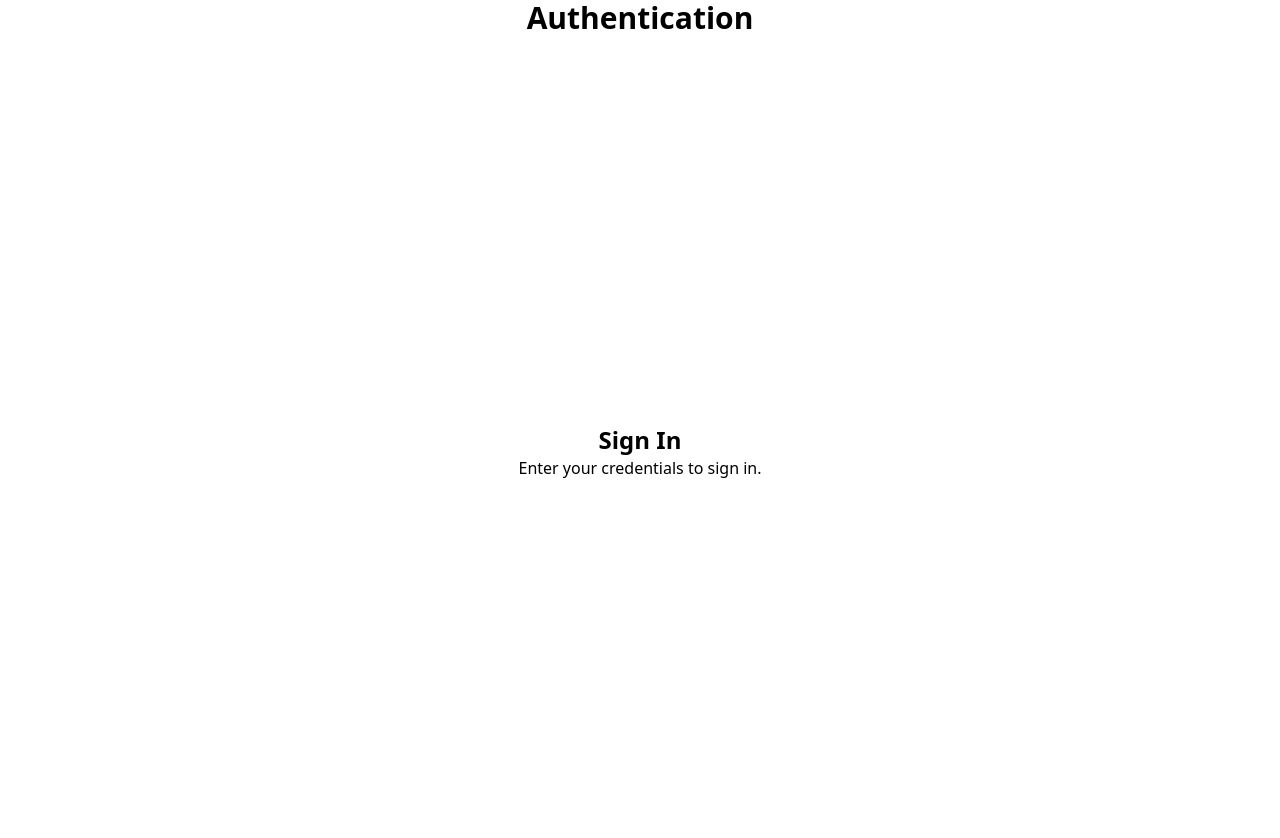
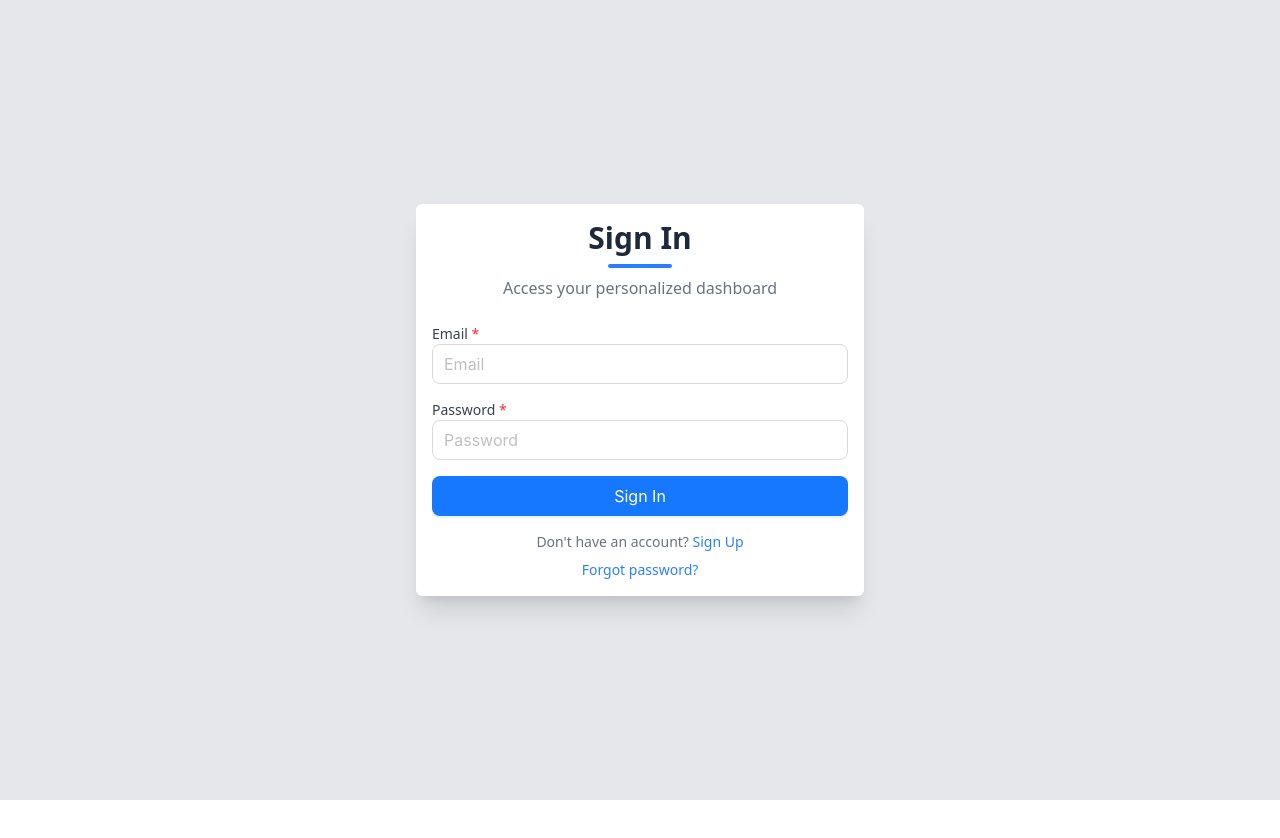
Before and after one commit to ifenilpatel/react.foundation, a React (Vite) app: page /auth/signin in a window 1280 px wide. Shown: the top 838 px of the page. After the commit the page ends 800 px from the top, so only its background shows below. Built offline with nearby package versions, Linux system fonts and the light colour scheme.

Commit message:
update code and manage common component and also enhance signin page

```diff
--- a/package.json
+++ b/package.json
@@ -10,11 +10,15 @@
     "preview": "vite preview"
   },
   "dependencies": {
+    "@hookform/resolvers": "^4.1.2",
     "@tailwindcss/vite": "^4.0.9",
+    "antd": "^5.24.2",
     "react": "^19.0.0",
     "react-dom": "^19.0.0",
+    "react-hook-form": "^7.54.2",
     "react-router-dom": "^7.2.0",
-    "tailwindcss": "^4.0.9"
+    "tailwindcss": "^4.0.9",
+    "zod": "^3.24.2"
   },
   "devDependencies": {
     "@eslint/js": "^9.21.0",
--- a/src/modules/authentication/authentication.tsx
+++ b/src/modules/authentication/authentication.tsx
@@ -2,9 +2,10 @@ import { Outlet } from "react-router-dom";
 
 function Authentication() {
   return (
-    <div className="flex flex-col items-center justify-center min-h-screen">
-      <h1 className="text-3xl font-bold mb-4">Authentication</h1>
-      <Outlet /> {/* Renders child routes like SignIn, Register, etc. */}
+    <div className="bg-gray-200 flex flex-col items-center justify-center min-h-screen">
+      <div className="bg-white shadow-xl rounded-md p-4 w-full max-w-md">
+        <Outlet />
+      </div>
     </div>
   );
 }
--- a/src/modules/authentication/components/SignIn.tsx
+++ b/src/modules/authentication/components/SignIn.tsx
@@ -1,10 +1,80 @@
-function SignIn() {
+import { zodResolver } from "@hookform/resolvers/zod";
+import { useForm } from "react-hook-form";
+import { Link } from "react-router-dom";
+import { z } from "zod";
+import InputField from "../../../ui/InputField";
+import Label from "../../../ui/Label";
+import SubmitButton from "../../../ui/SubmitButton";
+
+const signInSchema = z.object({
+  email: z.string().min(1, "Email is required").email("Invalid email format"),
+  password: z.string().min(6, "Password must be at least 6 characters"),
+});
+
+type SignInSchemaType = z.infer<typeof signInSchema>;
+
+const SignIn = () => {
+  const {
+    control,
+    handleSubmit,
+    formState: { errors },
+  } = useForm<SignInSchemaType>({
+    resolver: zodResolver(signInSchema),
+    defaultValues: {
+      email: "",
+      password: "",
+    },
+    mode: "onBlur",
+  });
+
+  const onSubmit = (data: SignInSchemaType) => {
+    console.log("Form Submitted:", data);
+  };
+
   return (
-    <div className="flex flex-col items-center justify-center min-h-screen">
-      <h2 className="text-2xl font-bold">Sign In</h2>
-      <p>Enter your credentials to sign in.</p>
-    </div>
+    <>
+      <div className="text-center mb-6">
+        <h2 className="text-3xl font-semibold text-gray-800">Sign In</h2>
+        <div className="w-16 h-1 bg-blue-500 mx-auto mt-2 rounded-full"></div>
+        <p className="text-gray-500 mt-2">Access your personalized dashboard</p>
+      </div>
+
+      <form className="space-y-4" onSubmit={handleSubmit(onSubmit)}>
+        <div>
+          <Label htmlFor="email" required>
+            Email
+          </Label>
+          <InputField name="email" control={control} type="email" placeholder="Email" hasError={!!errors.email} />
+          {errors.email && <p className="text-red-500 text-sm">{errors.email.message}</p>}
+        </div>
+
+        <div>
+          <Label htmlFor="password" required>
+            Password
+          </Label>
+          <InputField name="password" control={control} type="password" placeholder="Password" hasError={!!errors.password} />
+          {errors.password && <p className="text-red-500 text-sm">{errors.password.message}</p>}
+        </div>
+
+        <div>
+          <SubmitButton label="Sign In" loading={false} />
+        </div>
+      </form>
+      <div className="mt-4 text-center space-y-2">
+        <p className="text-sm text-gray-500">
+          Don't have an account?&nbsp;
+          <Link to="/auth/register" className="text-blue-500 font-medium hover:underline">
+            Sign Up
+          </Link>
+        </p>
+        <p className="text-sm text-gray-500">
+          <Link to="/auth/forgot-password" className="text-blue-500 font-medium hover:underline">
+            Forgot password?
+          </Link>
+        </p>
+      </div>
+    </>
   );
-}
+};
 
 export default SignIn;
--- /dev/null
+++ b/src/ui/InputField.tsx
@@ -0,0 +1,22 @@
+import { Input } from "antd";
+import { Control, Controller } from "react-hook-form";
+
+interface InputFieldProps {
+  name: string;
+  control: Control<any>;
+  type?: string;
+  hasError?: boolean;
+  [key: string]: any;
+}
+
+const InputField: React.FC<InputFieldProps> = ({ name, control, type = "text", hasError = false, ...props }) => {
+  return (
+    <Controller
+      name={name}
+      control={control}
+      render={({ field }) => <Input size="large" {...field} type={type} id={name} status={hasError ? "error" : ""} {...props} />}
+    />
+  );
+};
+
+export default InputField;
--- /dev/null
+++ b/src/ui/Label.tsx
@@ -0,0 +1,19 @@
+import React from "react";
+
+interface LabelProps {
+  htmlFor: string;
+  children: React.ReactNode;
+  required?: boolean;
+  className?: string;
+}
+
+const Label: React.FC<LabelProps> = ({ htmlFor, children, required = false, className = "" }) => {
+  return (
+    <label htmlFor={htmlFor} className={`block text-sm font-medium text-gray-700 ${className}`}>
+      {children}
+      {required && <span className="text-red-500"> *</span>}
+    </label>
+  );
+};
+
+export default Label;
--- /dev/null
+++ b/src/ui/SubmitButton.tsx
@@ -0,0 +1,17 @@
+import { Button } from "antd";
+
+interface SubmitButtonProps {
+  label?: string;
+  loading?: boolean;
+  disabled?: boolean;
+}
+
+const SubmitButton: React.FC<SubmitButtonProps> = ({ label = "Submit", loading = false, disabled = false }) => {
+  return (
+    <Button size="large" type="primary" htmlType="submit" loading={loading} disabled={disabled} block>
+      {label}
+    </Button>
+  );
+};
+
+export default SubmitButton;
```
Also changed, not shown: 1 other file (tests, documents, lock files or other folders).
